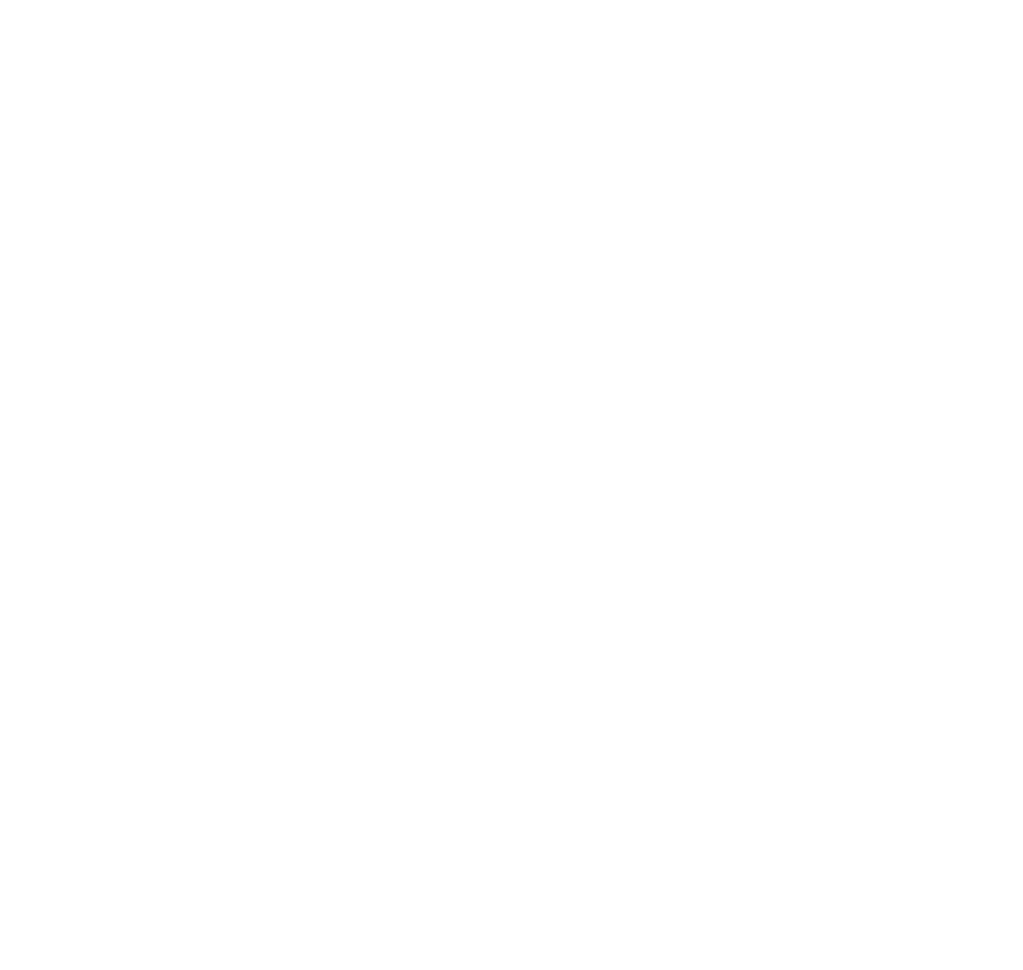
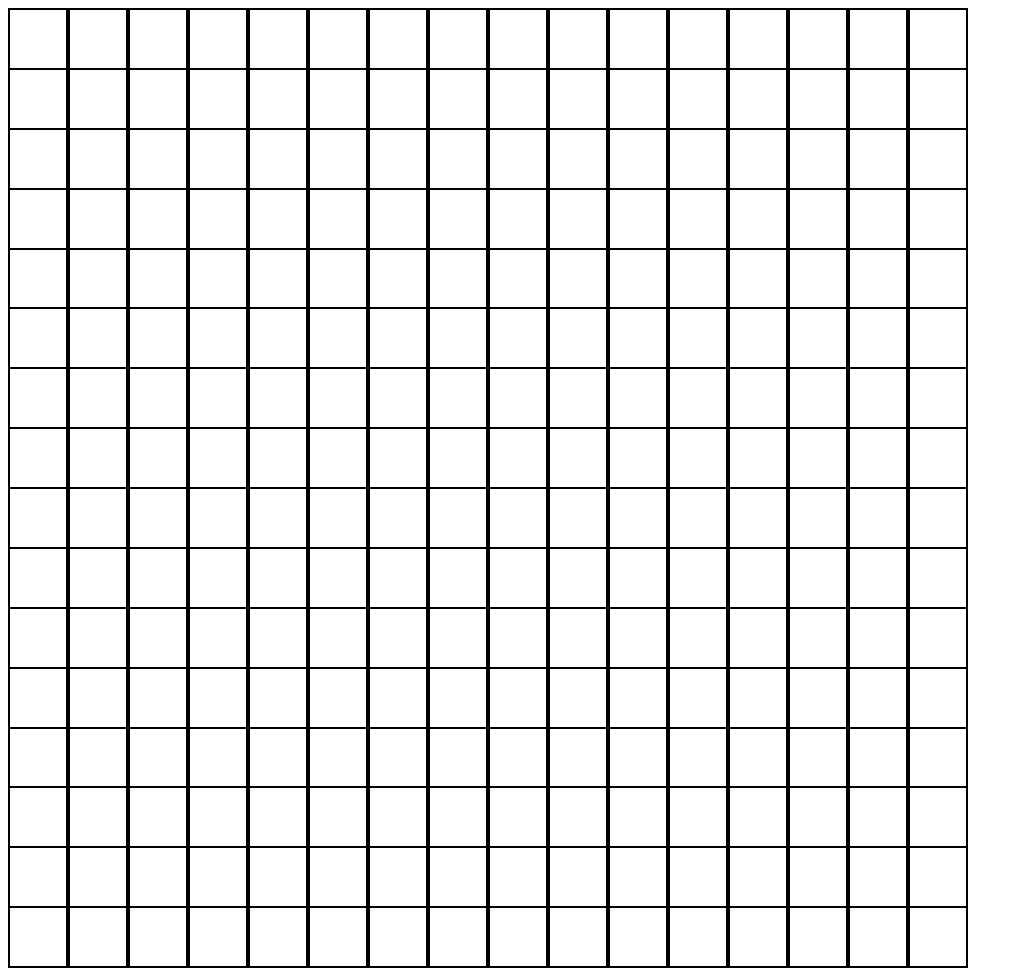
Before and after one commit to paulywrath/etch-a-sketch, a plain HTML site: page index.html in a window 1280 px wide. Shown: the whole page, without its empty margins (0-1023 px from the left). Before the commit the page ends 800 px from the top, so only its background shows below. Drawn offline with Linux system fonts and the light colour scheme.

Commit message:
Create 16x16 grid of square divs

```diff
--- a/index.html
+++ b/index.html
@@ -3,8 +3,40 @@
 <head>
   <meta charset="UTF-8">
   <title>Etch-a-Sketch</title>
+  <style>
+    .grid {
+        display: flex;
+        height: 960px;
+        width: 960px;
+    }
+
+    .column {
+        display: flex;
+        flex-direction: column;
+    }
+
+    .column,
+    .row {
+        flex: 1;
+        border: 1px solid black;
+    }
+  </style>
 </head>
 <body>
-  <div id="container"></div>
+  <div class="grid"></div>
+  <script>
+    let squares = 16;
+
+    for (let i = 0; i < squares; ++i) {
+        const column = document.createElement('div'); // create column
+        column.className = 'column';
+        for (let j = 0; j < squares; ++j) {
+            const row = document.createElement('div'); // create row
+            row.className = 'row';
+            column.appendChild(row); // append row in column
+        }
+        document.querySelector('.grid').appendChild(column); // append column inside grid
+    }
+  </script>
 </body>
 </html>
```
